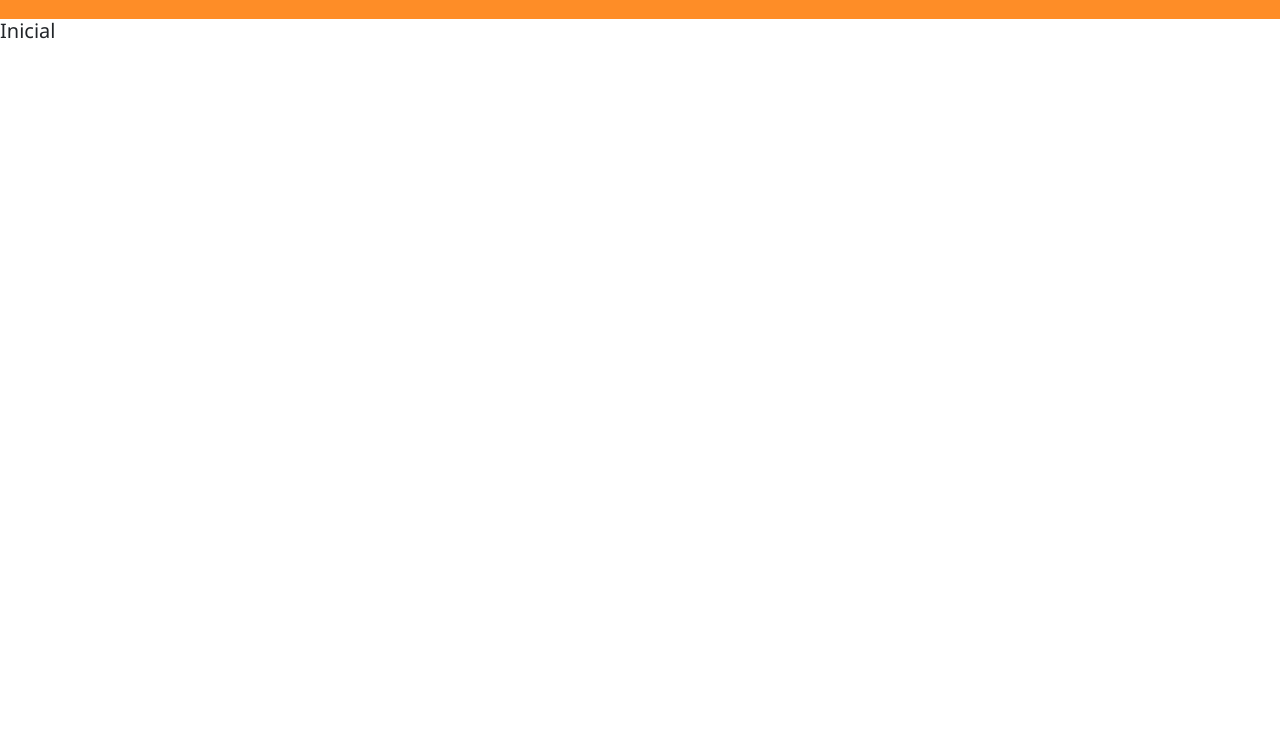
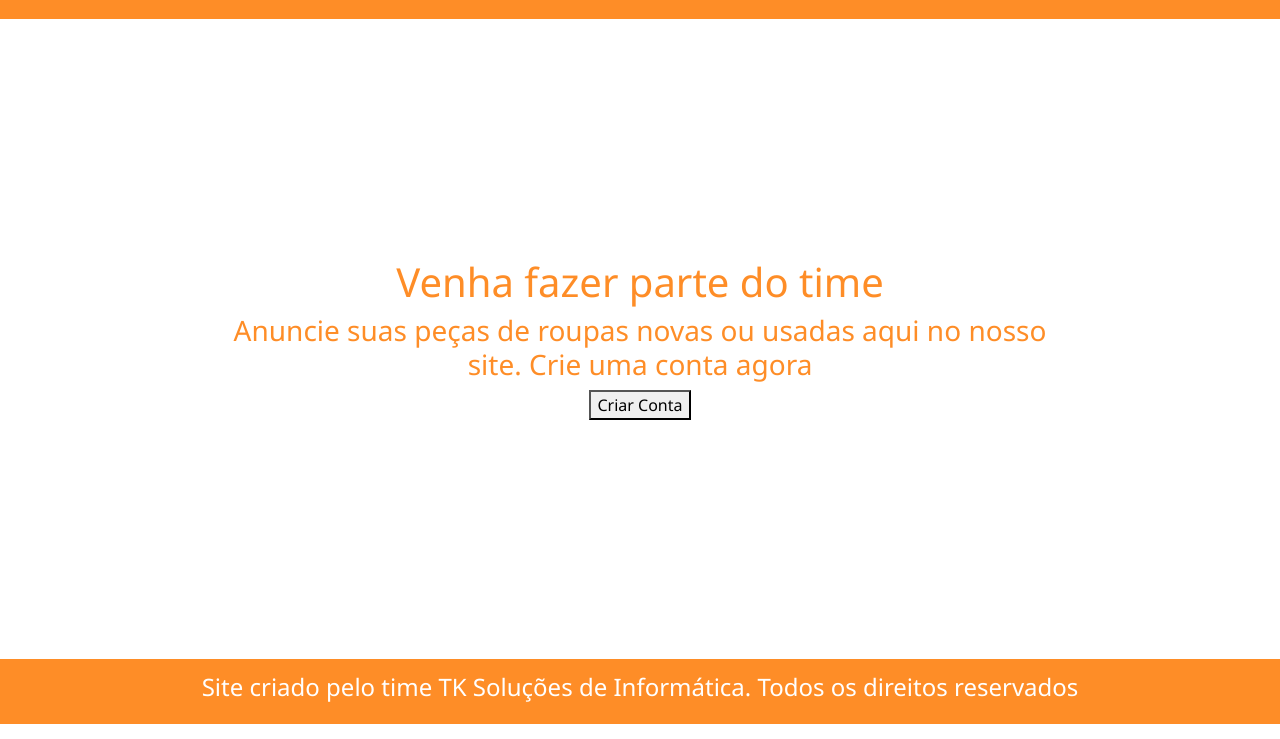
Before and after one commit to JVZer0/TCC, a React app in the folder Frontend/tcc-anuncios/: page / in a window 1280 px wide. Shown: the part 61-800 px from the top of the page. Built offline with nearby package versions, Linux system fonts and the light colour scheme.

Commit message:
Subindo Telas De Login e Inicial

```diff
--- a/Frontend/tcc-anuncios/src/Routes.js
+++ b/Frontend/tcc-anuncios/src/Routes.js
@@ -5,6 +5,7 @@ import { BrowserRouter, Switch, Route } from 'react-router-dom'
 import Inicial from './pages/Inicial';
 import Login from './pages/Login';
 import Home from './pages/Home';
+import Cadastrar from './pages/Cadastrar Login'
 
 export default function Routes(){
     return(
@@ -13,6 +14,7 @@ export default function Routes(){
                 <Route path="/" exact={true} component={Inicial} ></Route>
                 <Route path="/Login" component={Login}></Route>
                 <Route path="/Home" component={Home}></Route>
+                <Route path="/Cadastrar" component={Cadastrar}></Route>
             </Switch>
         </BrowserRouter>
     )
--- a/Frontend/tcc-anuncios/src/pages/Inicial/index.js
+++ b/Frontend/tcc-anuncios/src/pages/Inicial/index.js
@@ -2,6 +2,7 @@ import React from 'react';
 import { Link } from "react-router-dom";
 
 import '../../components/Cabecalho/cabecalho.css'
+import '../Inicial/style.css'
 
 import Logo from '../../assets/image/Capturar.PNG';
 
@@ -19,8 +20,16 @@ export default function Inicial(){
                 </div>
             </div>
 
-            <div>
-                <h5>Inicial</h5>
+            <div className="ko">
+                <h1 className="k">Venha fazer parte do time</h1>
+                <h3 className="kk">Anuncie suas peças de roupas novas ou usadas aqui no nosso site. Crie uma conta agora</h3>
+                <Link className="hihi" to="/Cadastrar"><button class="botao2">Criar Conta</button></Link>
+            </div>
+
+            <div className="rodape">
+                <div className="tey">
+                    <h4>Site criado pelo time TK Soluções de Informática. Todos os direitos reservados</h4>
+                </div>
             </div>
         </div>
     )
--- /dev/null
+++ b/Frontend/tcc-anuncios/src/pages/Inicial/style.css
@@ -0,0 +1,29 @@
+.ko{
+    width: 100vw;
+    height: 80vh;
+    display: flex;
+    flex-direction: column;
+    align-items: center;
+    justify-content: center;
+}
+
+.kk{
+    display: flex;
+    text-align: center  ;
+    width: 840px;
+    color: #fe8d27;
+}
+
+.k{
+    display: flex;
+    color: #fe8d27;
+}
+
+.tey{
+    display: flex;
+    align-items: center;
+    justify-content: center;
+    height: 65px;
+    background-color: #fe8d27;
+    color: white;
+}
--- a/Frontend/tcc-anuncios/src/pages/Login/index.js
+++ b/Frontend/tcc-anuncios/src/pages/Login/index.js
@@ -8,7 +8,6 @@ import '../../components/Cabecalho/cabecalho.css'
 import '../Login/style.css'
 
 import Logo from '../../assets/image/Capturar.PNG'
-
 
 
 export default function Login(){
@@ -40,9 +39,7 @@ export default function Login(){
                 <div className="barraPesquisa"></div>
                 <div className="meio"></div>
             </div>
-
-
-            <div className="menuLogin">
+         <div className="menuLogin">
                 <div className="display-4 text-center mb-5">Fazer login</div>
                 <div className="form-group row" style={{minWidth:"500px"}}>
                     <label className="col-sm-2 col-form-label"> Username: </label>
@@ -57,7 +54,7 @@ export default function Login(){
                     </div>
                 </div>
                 <div>
-                    <button type="submit" className="btn btn-primary">Logar</button>
+                    <button type="submit" className="btnbtn-primary">Logar</button>
                 </div>
             </div>
         </div>
--- a/Frontend/tcc-anuncios/src/pages/Login/style.css
+++ b/Frontend/tcc-anuncios/src/pages/Login/style.css
@@ -6,3 +6,15 @@
     min-width: 100vw;
     min-height: 80vh;
 }
+
+div{
+    font-family: 'Segoe UI', Tahoma, Geneva, Verdana, sans-serif;
+    color: #fe8d27;
+}
+
+.btnbtn-primary{
+    height: 40px;
+    width: 150px;
+    border: 2px solid #fe8d27;
+    color: #fe8d27;
+}
```
Also changed, not shown: 1 other file.
